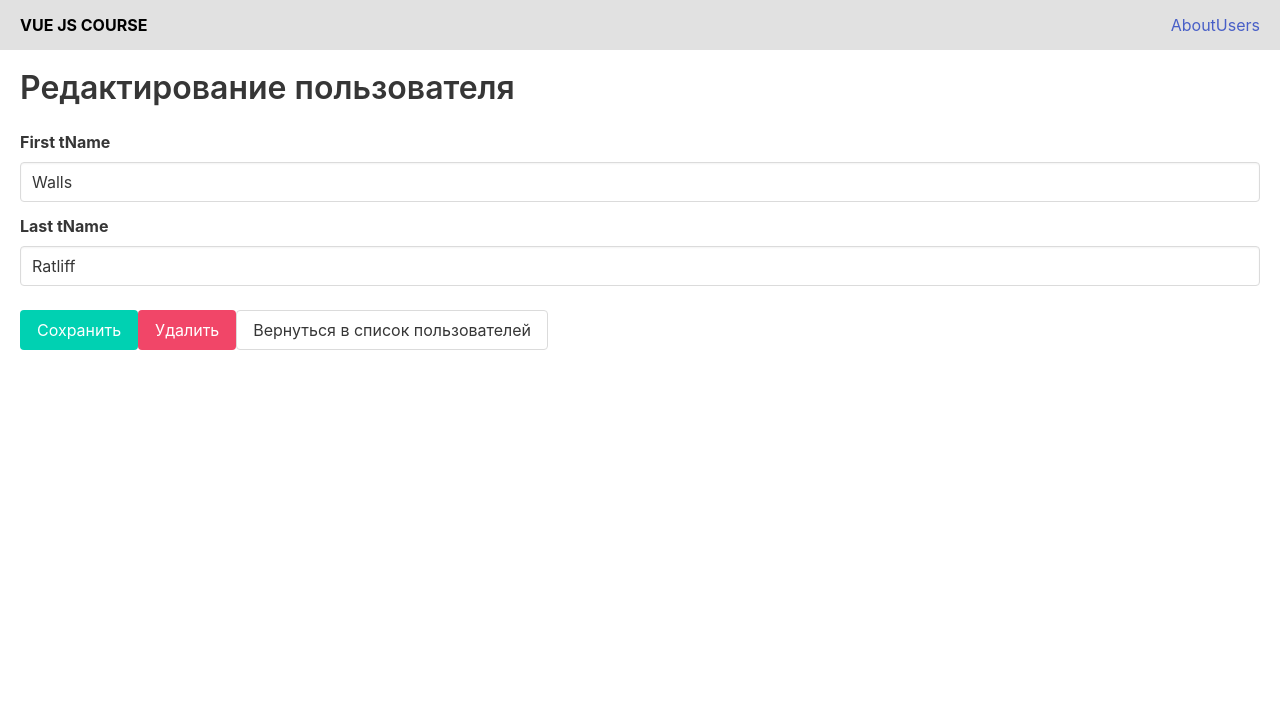
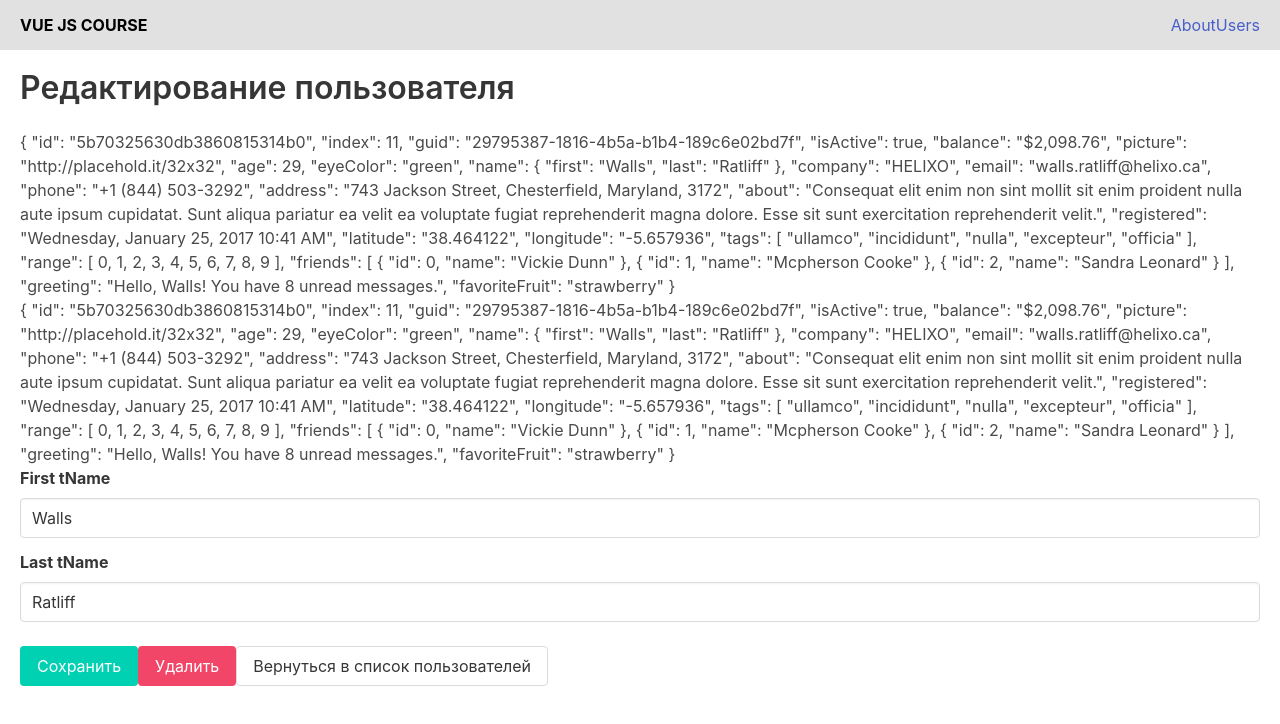
Before and after one commit to Rukomoynikov/vuejs-course, a Vue app: page /#/user/5b70325630db3860815314b0 in a window 1280 px wide. Shown: the top 724 px of the page. Built offline with nearby package versions, Linux system fonts and the light colour scheme; data requests are answered from the project's data file; what v-copy, v-tooltip would draw is missing.

Commit message:
v-model на редактировании пользователя

```diff
--- a/src/components/UserForm.vue
+++ b/src/components/UserForm.vue
@@ -3,9 +3,11 @@
     <h1 class="title">Редактирование пользователя</h1>
 
     <form v-on:submit.prevent="updateUser">
+
+      {{ user }}
+
       <UserFormUI
         v-model="user"
-        v-on:changeUser="changeUser"
         v-if="user != null" />
       <br>
 
--- a/src/components/UserFormUI.vue
+++ b/src/components/UserFormUI.vue
@@ -1,5 +1,6 @@
 <template>
-  <div v-if="user != null">
+  <div v-if="localUser != null">
+    {{ localUser }}
 
     <div class="field">
       <label class="label">First tName</label>
@@ -7,7 +8,7 @@
         <input
           class="input"
           type="text"
-          v-model="user.name.first" />
+          v-model="localUser.name.first" />
       </div>
     </div>
 
@@ -17,7 +18,7 @@
         <input
           class="input"
           type="text"
-          v-model="user.name.last" />
+          v-model="localUser.name.last" />
       </div>
     </div>
 
@@ -27,22 +28,23 @@
 <script>
 export default {
   name: 'UserFormUI',
-  props: ['value'],
+  props: {
+    user: {
+      type: Object,
+      required: true
+    }
+  },
   data () {
     return {
-      user: null
+      localUser: null
     }
   },
-  watch: {
-    user: {
-      handler (newVal, oldVal) {
-        this.$emit('changeUser', JSON.parse(JSON.stringify(newVal)))
-      },
-      deep: true
-    }
+  model: {
+    prop: 'user',
+    event: 'changeUser'
   },
   mounted () {
-    this.user = JSON.parse(JSON.stringify(this.$props.value))
+    this.localUser = Object.assign({}, this.$props.user)
   }
 }
 </script>
```
